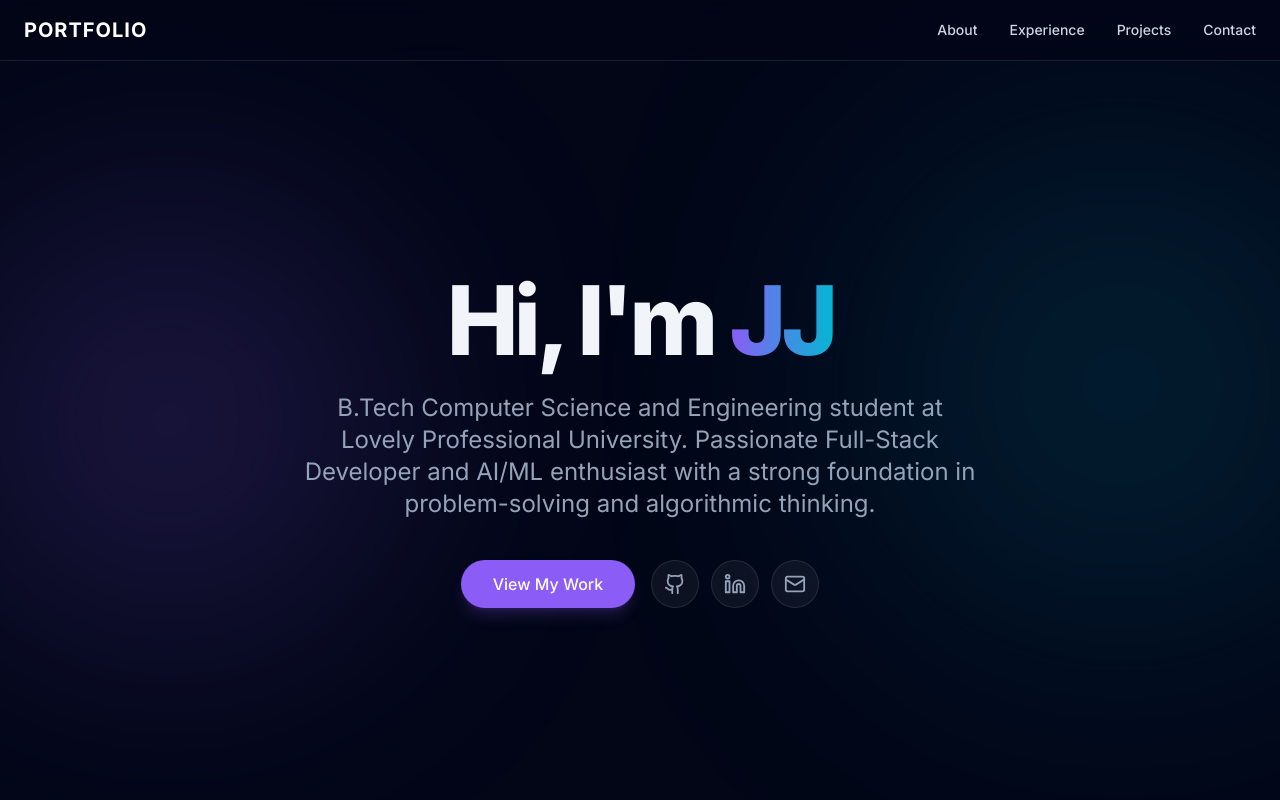
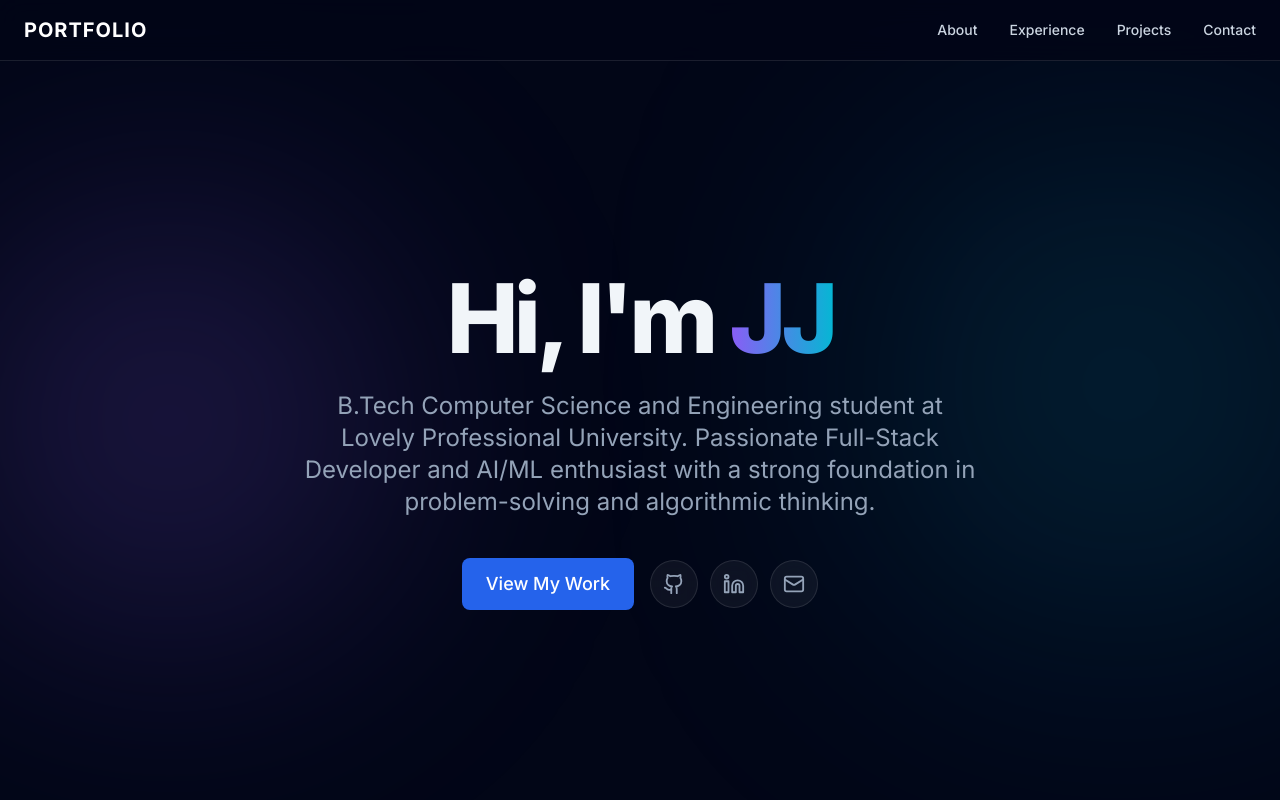
Before and after one commit to jeromjaice000-arch/jj-portfolio, a Next.js app: page / in a window 1280 px wide. Shown: the top 800 px of the page. Built offline with nearby package versions, Linux system fonts and the light colour scheme.

Commit message:
Support href prop in Button component

```diff
--- a/components/ui/Button.tsx
+++ b/components/ui/Button.tsx
@@ -1,39 +1,47 @@
 import React from 'react';
-import { cn } from '@/lib/utils';
 
-interface ButtonProps extends React.ButtonHTMLAttributes<HTMLButtonElement> {
-  variant?: 'primary' | 'secondary' | 'outline' | 'ghost';
+export interface ButtonProps extends React.ButtonHTMLAttributes<HTMLButtonElement> {
+  variant?: 'primary' | 'secondary' | 'outline';
   size?: 'sm' | 'md' | 'lg';
+  href?: string;
+  children: React.ReactNode;
 }
 
-export const Button = ({
-  className,
+export const Button: React.FC<ButtonProps> = ({
+  children,
   variant = 'primary',
   size = 'md',
+  href,
+  className = '',
   ...props
-}: ButtonProps) => {
-  const variants = {
-    primary: 'bg-primary text-white hover:bg-primary/90 shadow-lg shadow-primary/20',
-    secondary: 'bg-secondary text-white hover:bg-secondary/90 shadow-lg shadow-secondary/20',
-    outline: 'border border-white/20 bg-transparent hover:bg-white/10 text-white',
-    ghost: 'bg-transparent hover:bg-white/5 text-white',
-  };
+}) => {
+  const baseStyles = 'inline-flex items-center justify-center font-medium transition-colors rounded-lg';
 
-  const sizes = {
-    sm: 'px-3 py-1.5 text-xs',
-    md: 'px-5 py-2.5 text-sm',
-    lg: 'px-8 py-3 text-base',
-  };
+  const variantStyles = {
+    primary: 'bg-blue-600 hover:bg-blue-700 text-white',
+    secondary: 'bg-slate-800 hover:bg-slate-700 text-slate-100',
+    outline: 'border border-slate-700 hover:bg-slate-800 text-slate-300',
+  }[variant];
+
+  const sizeStyles = {
+    sm: 'px-3 py-1.5 text-sm',
+    md: 'px-4 py-2 text-base',
+    lg: 'px-6 py-3 text-lg',
+  }[size];
+
+  const combinedClasses = `${baseStyles} ${variantStyles} ${sizeStyles} ${className}`;
+
+  if (href) {
+    return (
+      <a href={href} className={combinedClasses}>
+        {children}
+      </a>
+    );
+  }
 
   return (
-    <button
-      className={cn(
-        'inline-flex items-center justify-center rounded-full font-medium transition-all active:scale-95 disabled:opacity-50',
-        variants[variant],
-        sizes[size],
-        className
-      )}
-      {...props}
-    />
+    <button className={combinedClasses} {...props}>
+      {children}
+    </button>
   );
 };
```
